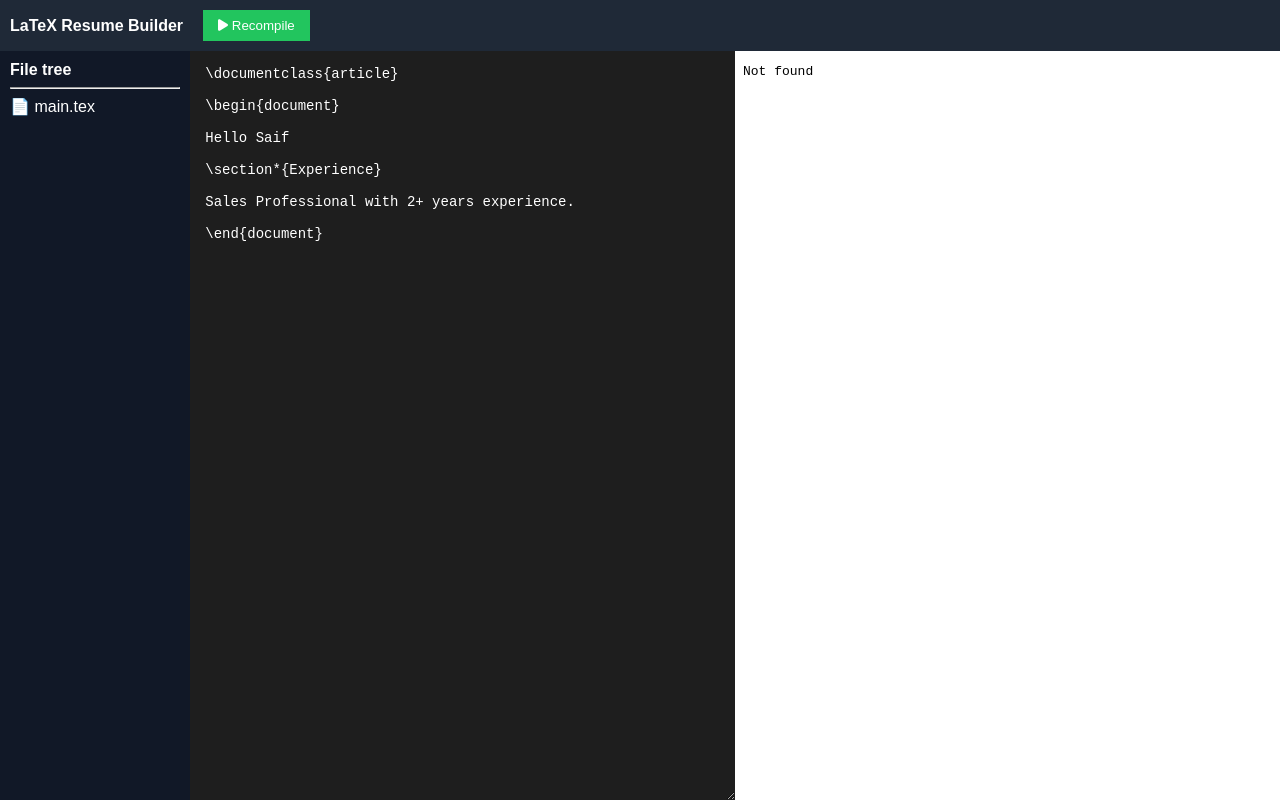
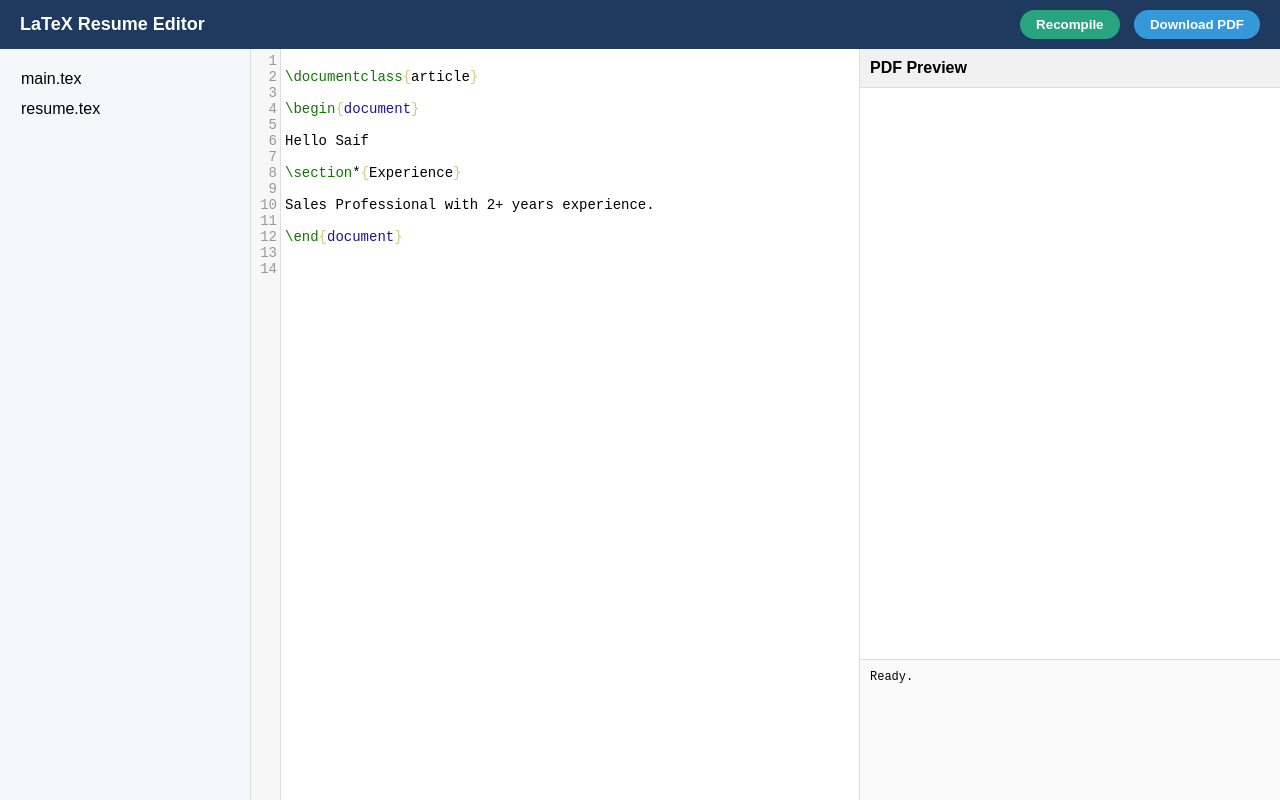
Before and after one commit to saifshaikh0874-bot/latex-resume-server, a website: page index.html in a window 1280 px wide. Drawn offline with nearby package versions, Linux system fonts and the light colour scheme.

Commit message:
index.html

```diff
--- a/index.html
+++ b/index.html
@@ -1,10 +1,18 @@
 <!DOCTYPE html>
-<html>
+<html lang="en">
 
 <head>
-<title>LaTeX Resume Builder</title>
 
-<link rel="stylesheet" href="https://cdnjs.cloudflare.com/ajax/libs/font-awesome/6.5.0/css/all.min.css">
+<meta charset="UTF-8">
+<meta name="viewport" content="width=device-width, initial-scale=1.0">
+
+<title>LaTeX Editor</title>
+
+<link rel="stylesheet"
+href="https://cdnjs.cloudflare.com/ajax/libs/codemirror/5.65.2/codemirror.min.css">
+
+<link rel="stylesheet"
+href="https://cdnjs.cloudflare.com/ajax/libs/codemirror/5.65.2/theme/eclipse.min.css">
 
 <style>
 
@@ -18,72 +26,110 @@ flex-direction:column;
 
 /* TOP BAR */
 
-#topbar{
-background:#1f2937;
+.topbar{
+background:#1e3a5f;
 color:white;
-padding:10px;
+padding:10px 20px;
 display:flex;
+justify-content:space-between;
 align-items:center;
-gap:20px;
 }
 
-#topbar button{
-background:#22c55e;
+.title{
+font-weight:bold;
+font-size:18px;
+}
+
+.actions button{
+margin-left:10px;
+padding:7px 16px;
 border:none;
-padding:8px 15px;
+border-radius:20px;
+cursor:pointer;
+font-weight:bold;
+}
+
+.compile{
+background:#28a47e;
 color:white;
-cursor:pointer;
+}
+
+.download{
+background:#3498db;
+color:white;
 }
 
 /* MAIN LAYOUT */
 
-#container{
+.container{
 flex:1;
 display:flex;
+overflow:hidden;
 }
 
-/* FILE TREE */
+/* LEFT FILE TREE */
 
-#filetree{
-width:200px;
-background:#111827;
-color:white;
-padding:10px;
+.sidebar{
+width:220px;
+background:#f5f7fa;
+border-right:1px solid #ddd;
+padding:15px;
+}
+
+.file{
+padding:6px;
+cursor:pointer;
+border-radius:4px;
+}
+
+.file:hover{
+background:#e8edf3;
 }
 
 /* EDITOR */
 
-#editor{
-width:50%;
-background:#1e1e1e;
-color:white;
+.editor{
+flex:1;
 display:flex;
 flex-direction:column;
 }
 
-#editor textarea{
-flex:1;
-background:#1e1e1e;
-color:white;
-border:none;
-padding:15px;
-font-family:monospace;
+.CodeMirror{
+height:100%;
 font-size:14px;
 }
 
-/* PDF PREVIEW */
+/* PDF PANEL */
 
-#preview{
-width:50%;
-background:#f3f4f6;
+.preview{
+width:420px;
+border-left:1px solid #ddd;
 display:flex;
 flex-direction:column;
+}
+
+.preview-header{
+background:#f1f1f1;
+padding:10px;
+font-weight:bold;
+border-bottom:1px solid #ddd;
 }
 
 iframe{
 flex:1;
 border:none;
-background:white;
+}
+
+/* LOGS */
+
+.logs{
+height:120px;
+border-top:1px solid #ddd;
+background:#fafafa;
+font-family:monospace;
+padding:10px;
+font-size:12px;
+overflow:auto;
 }
 
 </style>
@@ -92,30 +138,34 @@ background:white;
 
 <body>
 
-<div id="topbar">
+<div class="topbar">
 
-<b>LaTeX Resume Builder</b>
+<div class="title">LaTeX Resume Editor</div>
 
-<button onclick="compileLatex()">
-<i class="fa fa-play"></i> Recompile
-</button>
+<div class="actions">
+
+<button class="compile" id="compileBtn">Recompile</button>
+
+<button class="download" id="downloadBtn">Download PDF</button>
 
 </div>
 
-<div id="container">
+</div>
 
-<div id="filetree">
+<div class="container">
 
-<b>File tree</b>
-<hr>
+<div class="sidebar">
 
-📄 main.tex
+<div class="file">main.tex</div>
+<div class="file">resume.tex</div>
 
 </div>
 
-<div id="editor">
+<div class="editor">
 
-<textarea id="latex">\documentclass{article}
+<textarea id="editor">
+
+\documentclass{article}
 
 \begin{document}
 
@@ -125,45 +175,116 @@ Hello Saif
 
 Sales Professional with 2+ years experience.
 
-\end{document}</textarea>
+\end{document}
+
+</textarea>
 
 </div>
 
-<div id="preview">
+<div class="preview">
+
+<div class="preview-header">
+
+PDF Preview
+
+</div>
 
 <iframe id="pdf"></iframe>
+
+<div class="logs" id="logs">
+
+Ready.
 
 </div>
 
 </div>
 
+</div>
+
+<script src="https://cdnjs.cloudflare.com/ajax/libs/codemirror/5.65.2/codemirror.min.js"></script>
+
+<script src="https://cdnjs.cloudflare.com/ajax/libs/codemirror/5.65.2/mode/stex/stex.min.js"></script>
+
 <script>
 
-function compileLatex(){
+const editor = CodeMirror.fromTextArea(
 
-fetch("/compile",{
-method:"POST",
-headers:{
-"Content-Type":"application/x-www-form-urlencoded"
-},
-body:"latex="+encodeURIComponent(document.getElementById("latex").value)
-})
-.then(res=>res.text())
-.then(data=>{
+document.getElementById("editor"),
 
-if(data==="ok"){
-document.getElementById("pdf").src="/resume.pdf?"+Date.now();
-}
+{
 
-});
+lineNumbers:true,
+
+mode:"stex",
+
+theme:"eclipse",
+
+lineWrapping:true
 
 }
 
-window.onload=function(){
-document.getElementById("pdf").src="/resume.pdf";
+)
+
+const compileBtn=document.getElementById("compileBtn")
+
+const downloadBtn=document.getElementById("downloadBtn")
+
+const pdf=document.getElementById("pdf")
+
+const logs=document.getElementById("logs")
+
+function compile(){
+
+logs.innerText="Compiling..."
+
+fetch("/compile",{
+
+method:"POST",
+
+headers:{
+
+"Content-Type":"application/x-www-form-urlencoded"
+
+},
+
+body:"latex="+encodeURIComponent(editor.getValue())
+
+})
+
+.then(res=>res.text())
+
+.then(data=>{
+
+logs.innerText="Compilation successful."
+
+pdf.src="/resume.pdf?"+Date.now()
+
+})
+
+.catch(()=>{
+
+logs.innerText="Compilation error."
+
+})
+
+}
+
+compileBtn.onclick=compile
+
+downloadBtn.onclick=()=>{
+
+const a=document.createElement("a")
+
+a.href="/resume.pdf?"+Date.now()
+
+a.download="resume.pdf"
+
+a.click()
+
 }
 
 </script>
 
 </body>
+
 </html>
```
